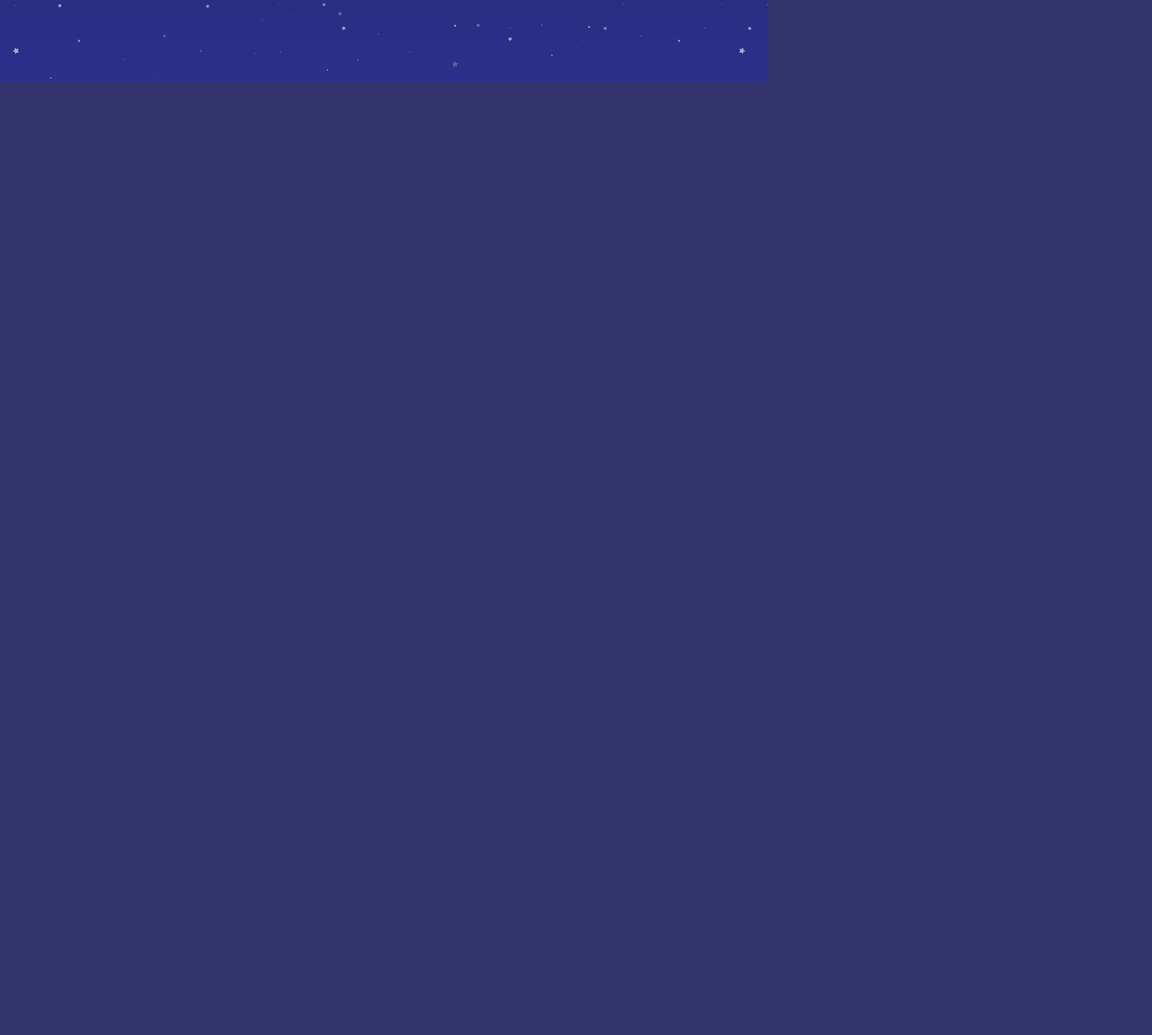
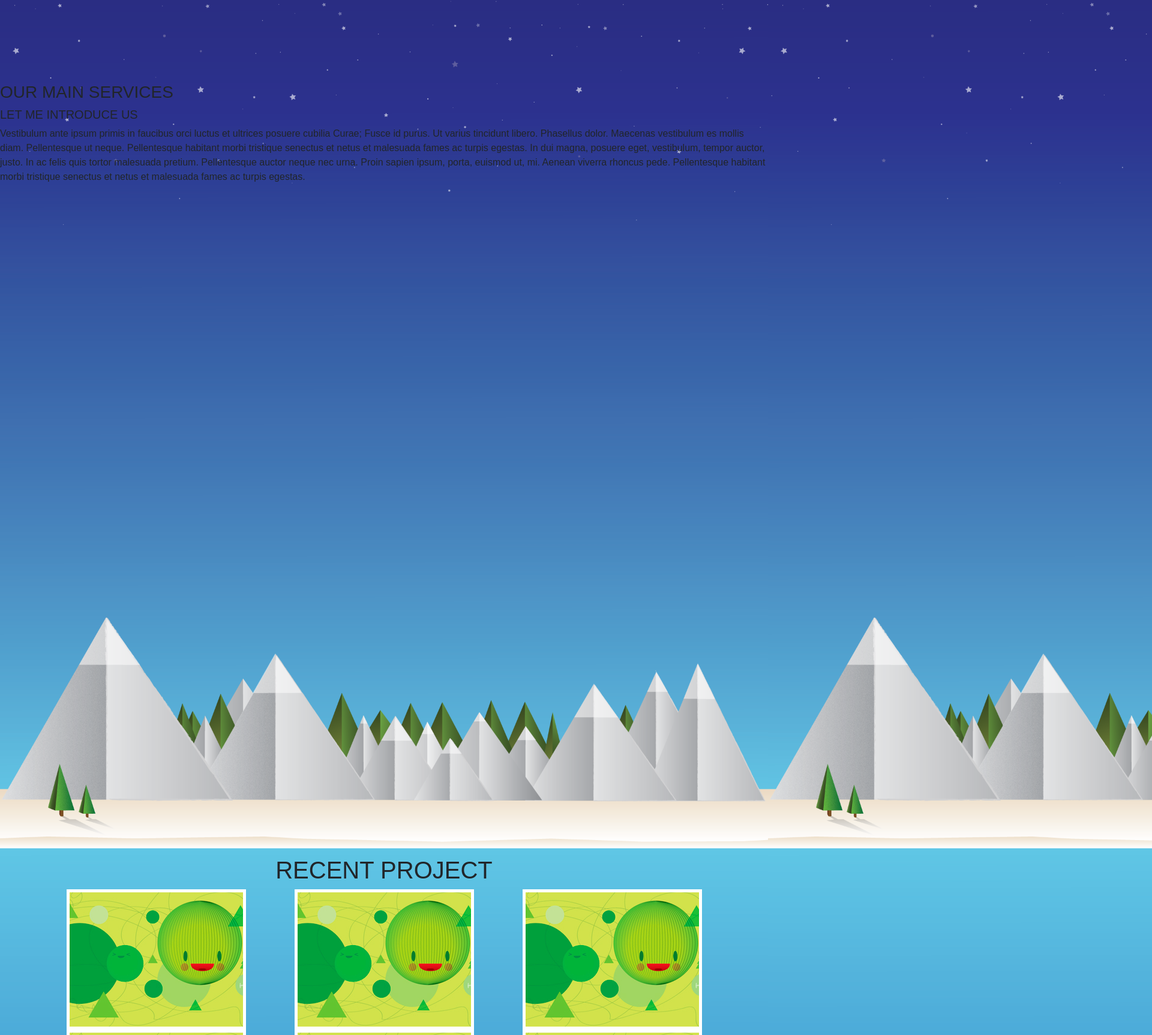
Before and after one commit to safesit23/Bootcamp2018-alchemist, a React (Create React App) app: page / in a window 1280 px wide. Shown: the part 675-2401 px from the top of the page at 60% size, 1920 px wide, since content can reach past the window. Before the commit the page ends 812 px from the top, so only its background shows below. Built offline with nearby package versions, Linux system fonts and the light colour scheme.

Commit message:
[UPDATE] add Section to App.js

```diff
--- a/src/App.js
+++ b/src/App.js
@@ -1,15 +1,21 @@
-import React, { Component } from 'react';
+import React, { Component,Fragment } from 'react';
 import './App.css';
 import Navbar from './conponents/Index/Navbar';
 import ToptextSection from './conponents/Index/ToptextSection';
+import ServicesSection from './conponents/Index/ServicesSection';
+import ProjectSection from './conponents/Index/ProjectSection';
+import Footer from './conponents/Index/Footer';
 
 class App extends Component {
   render() {
     return (
-      <div>
+      <Fragment>
       <Navbar/>
       <ToptextSection/>
-      </div>
+      <ServicesSection/>
+      <ProjectSection/>
+      <Footer />
+      </Fragment>
     );
   }
 }
```
